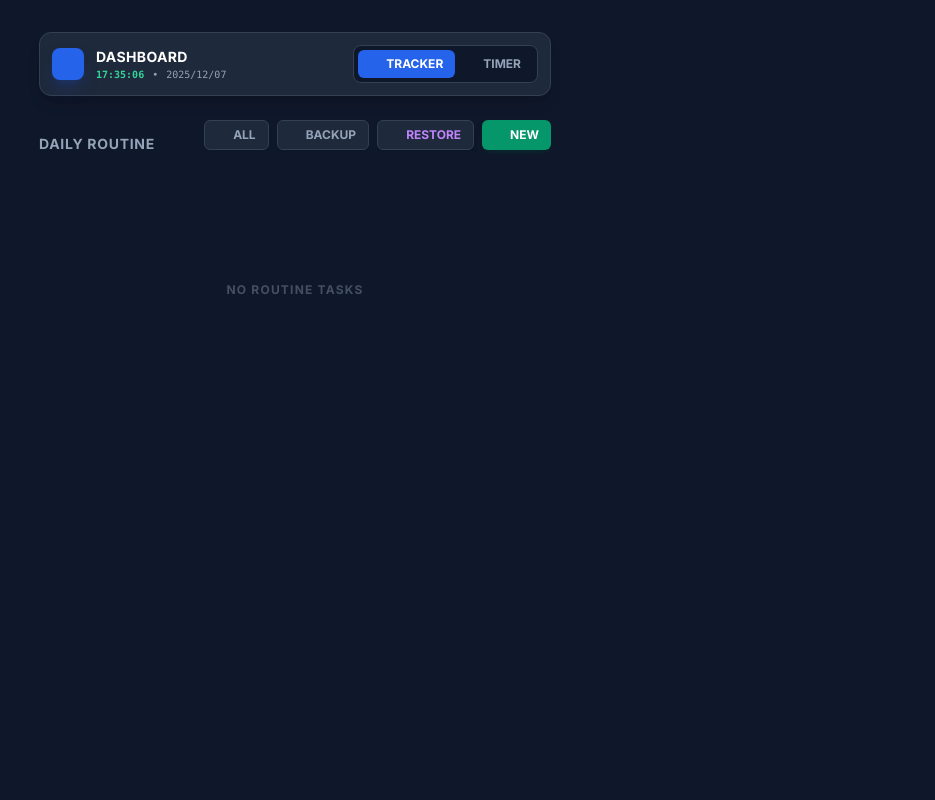
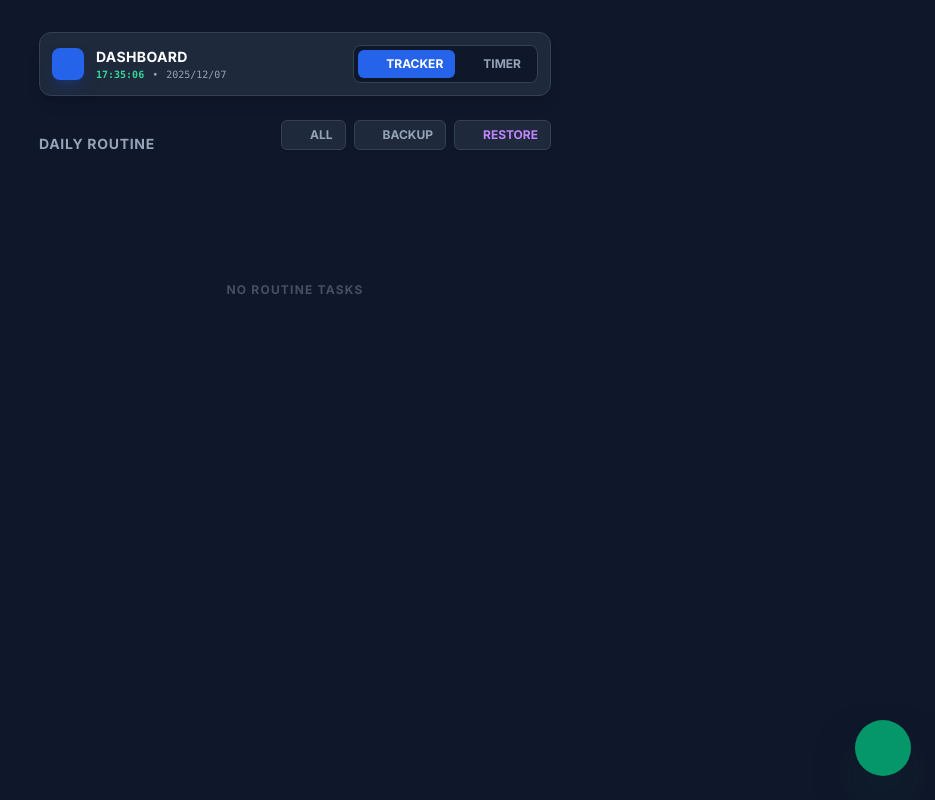
Before and after one commit to neochiu1004/tasker, a plain HTML site: page index.html in a window 1280 px wide. Both pictures are taken after a click on the button "TRACKER". Shown: the whole page, without its empty margins (345-1280 px from the left). Drawn offline with nearby package versions, Linux system fonts and the light colour scheme.

Commit message:
更新 index.html

```diff
--- a/index.html
+++ b/index.html
@@ -107,7 +107,7 @@
         }
     </script>
 </head>
-<body class="min-h-screen flex flex-col items-center p-4 md:p-8">
+<body class="min-h-screen flex flex-col items-center p-4 md:p-8 pb-24"> <!-- Added pb-24 for FAB space -->
 
     <div class="w-full max-w-lg mx-auto space-y-6">
 
@@ -143,15 +143,15 @@
             <div class="flex justify-between items-end">
                 <h2 class="text-sm font-bold text-dark-subtext tracking-wider uppercase whitespace-nowrap mr-2">Daily Routine</h2>
 
-                <!-- NEW: Buttons Toolbar with Horizontal Scroll support for small screens -->
+                <!-- Buttons Toolbar -->
                 <div class="flex gap-2 overflow-x-auto pb-1 no-scrollbar justify-end w-full">
 
-                    <!-- NEW: Select All -->
+                    <!-- Select All -->
                     <button onclick="toggleSelectAll()" id="btn-select-all" class="text-xs bg-dark-card border border-dark-border hover:bg-white/5 text-dark-subtext hover:text-white px-3 py-1.5 rounded-md font-bold transition-colors flex items-center gap-1 shadow-sm shrink-0">
                         <i data-lucide="check-square" class="w-3 h-3"></i> ALL
                     </button>
 
-                    <!-- NEW: Delete Selected (Hidden by default) -->
+                    <!-- Delete Selected (Hidden by default) -->
                     <button onclick="deleteSelectedTasks()" id="btn-delete-selected" class="hidden text-xs bg-red-500/10 border border-red-500/20 hover:bg-red-500 hover:text-white text-red-500 px-3 py-1.5 rounded-md font-bold transition-colors flex items-center gap-1 shadow-sm shrink-0">
                         <i data-lucide="trash-2" class="w-3 h-3"></i> DEL
                     </button>
@@ -164,11 +164,6 @@
                     <!-- Restore -->
                     <button onclick="openRestoreModal()" class="text-xs bg-dark-card border border-dark-border hover:bg-white/5 text-purple-400 hover:text-white px-3 py-1.5 rounded-md font-bold transition-colors flex items-center gap-1 shadow-sm shrink-0" title="Import from Backup">
                         <i data-lucide="rotate-ccw" class="w-3 h-3"></i> RESTORE
-                    </button>
-
-                    <!-- New Task -->
-                    <button onclick="openTrackerModal()" class="text-xs bg-emerald-600 hover:bg-emerald-500 text-white px-3 py-1.5 rounded-md font-bold transition-colors flex items-center gap-1 shadow-lg shadow-emerald-900/20 shrink-0">
-                        <i data-lucide="plus" class="w-3 h-3"></i> NEW
                     </button>
                 </div>
             </div>
@@ -270,6 +265,13 @@
 
     </div>
 
+    <!-- NEW: Floating Action Button (FAB) -->
+    <!-- Positioned fixed at bottom right, z-index 40 to stay below modals but above content -->
+    <button id="fab-new-task" onclick="openTrackerModal()"
+        class="fixed bottom-6 right-6 z-40 w-14 h-14 bg-emerald-600 hover:bg-emerald-500 text-white rounded-full shadow-2xl shadow-emerald-900/50 flex items-center justify-center transition-all hover:scale-110 active:scale-95 group">
+        <i data-lucide="plus" class="w-8 h-8 group-hover:rotate-90 transition-transform duration-300"></i>
+    </button>
+
     <!-- Tracker Modal -->
     <div id="tracker-modal" class="fixed inset-0 z-50 hidden flex items-center justify-center p-4 bg-black/70 backdrop-blur-sm transition-opacity">
         <div class="bg-dark-bg border border-dark-border rounded-xl shadow-2xl w-full max-w-sm p-6 transform transition-all scale-100">
@@ -344,6 +346,7 @@
         const btnTracker = document.getElementById('btn-view-tracker');
         const btnTimer = document.getElementById('btn-view-timer');
         const popupWarning = document.getElementById('popup-warning');
+        const fabButton = document.getElementById('fab-new-task'); // FAB Element
 
         // Inputs
         const inputH = document.getElementById('t-h');
@@ -361,16 +364,20 @@
             localStorage.setItem('dashboard-global-delay', e.target.value);
         });
 
-        // --- View Switcher Logic ---
+        // --- View Switcher Logic (Updated for FAB) ---
         window.switchView = (viewName) => {
             if (viewName === 'timer') {
                 viewTimer.classList.remove('hidden');
                 viewTracker.classList.add('hidden');
+                fabButton.classList.add('hidden'); // Hide FAB in timer view
+
                 btnTimer.className = "px-3 py-1.5 rounded-md text-xs font-bold transition-all bg-blue-600 text-white shadow-sm flex items-center gap-1";
                 btnTracker.className = "px-3 py-1.5 rounded-md text-xs font-bold transition-all text-dark-subtext hover:text-white flex items-center gap-1";
             } else {
                 viewTimer.classList.add('hidden');
                 viewTracker.classList.remove('hidden');
+                fabButton.classList.remove('hidden'); // Show FAB in tracker view
+
                 btnTracker.className = "px-3 py-1.5 rounded-md text-xs font-bold transition-all bg-blue-600 text-white shadow-sm flex items-center gap-1";
                 btnTimer.className = "px-3 py-1.5 rounded-md text-xs font-bold transition-all text-dark-subtext hover:text-white flex items-center gap-1";
             }
```
